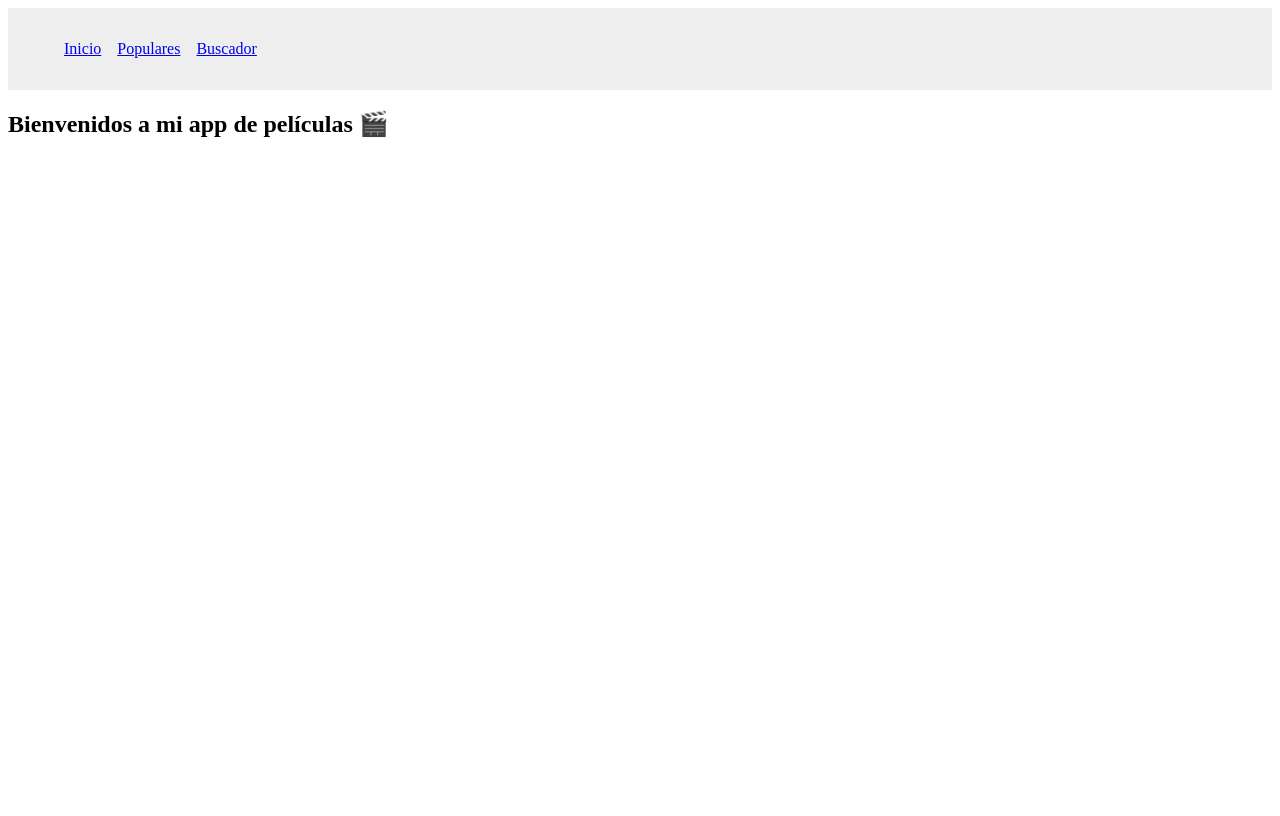
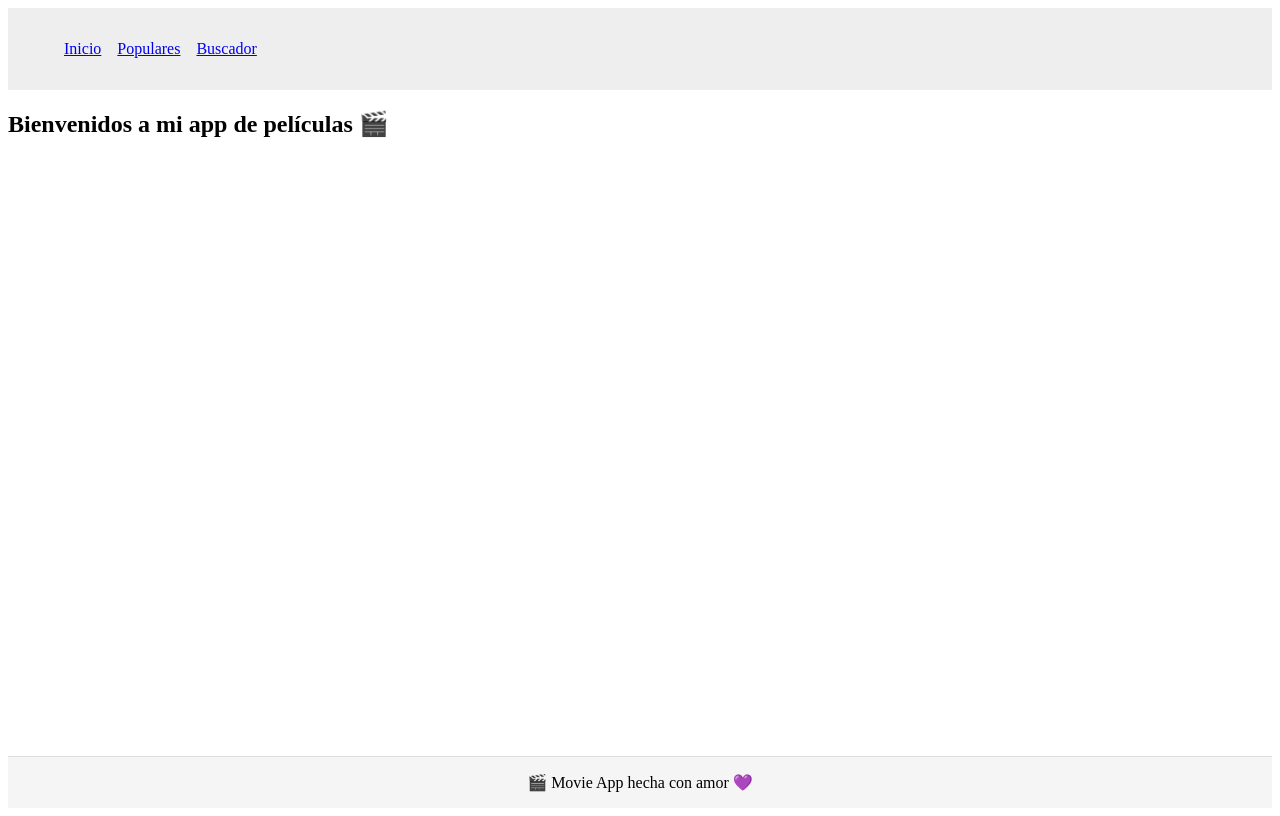
Before and after one commit to StefiAcevedo/tp-react-stefi-acevedo, a React (Vite) app: page / in a window 1280 px wide. Built offline with nearby package versions, Linux system fonts and the light colour scheme.

Commit message:
feat: footer sticky al fondo de la pantalla

```diff
--- a/src/App.jsx
+++ b/src/App.jsx
@@ -1,7 +1,13 @@
-import AppRouter from './router/Router';
+import AppRouter from "./router/Router.jsx";
+import Footer from "./components/Footer";
 
-function App() {
-  return <AppRouter />;
+export default function App() {
+  return (
+    <div className="app-shell">
+      <div className="app-main">
+        <AppRouter />
+      </div>
+      <Footer />
+    </div>
+  );
 }
-
-export default App;
--- /dev/null
+++ b/src/components/Footer.jsx
@@ -0,0 +1,13 @@
+export default function Footer() {
+    return (
+      <footer style={{
+        textAlign: "center",
+        padding: "1rem",
+        marginTop: "2rem",
+        background: "#f5f5f5",
+        borderTop: "1px solid #ddd"
+      }}>
+        <p style={{ margin: 0 }}>🎬 Movie App hecha con amor 💜</p>
+      </footer>
+    );
+  }
--- a/src/index.css
+++ b/src/index.css
@@ -0,0 +1,12 @@
+/* Sticky footer layout */
+.app-shell {
+    min-height: 100vh;
+    display: flex;
+    flex-direction: column;
+  }
+
+  .app-main {
+    flex: 1;            /* empuja el footer hacia abajo */
+    display: flex;
+    flex-direction: column;
+  }
```
